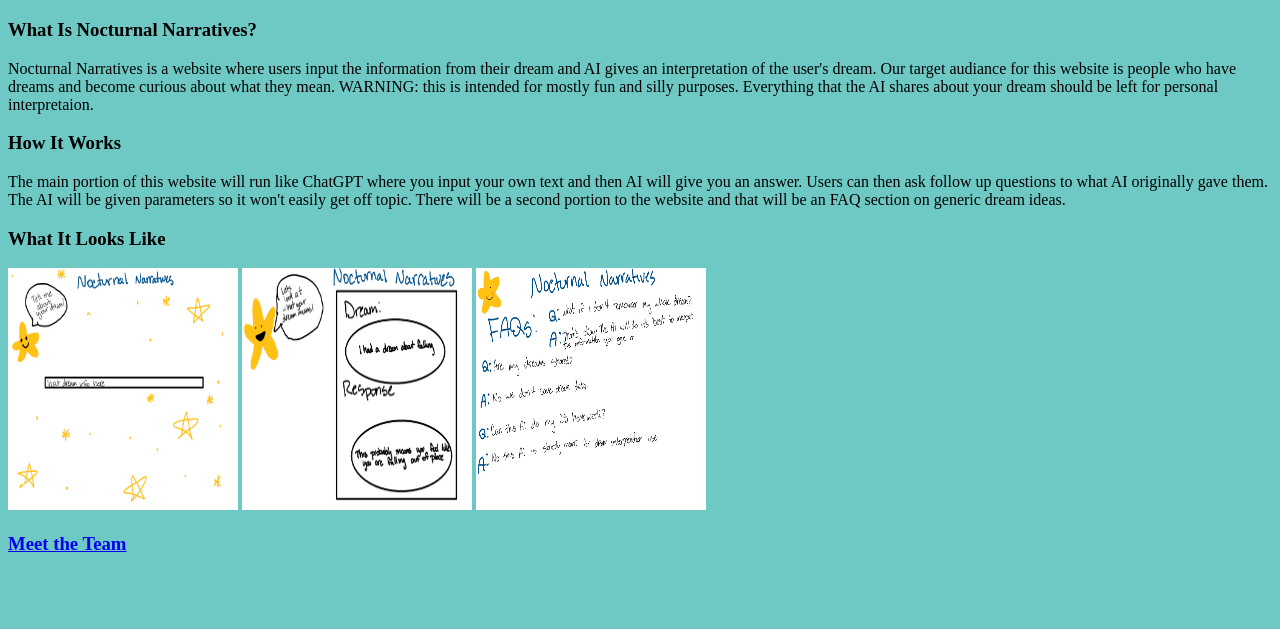
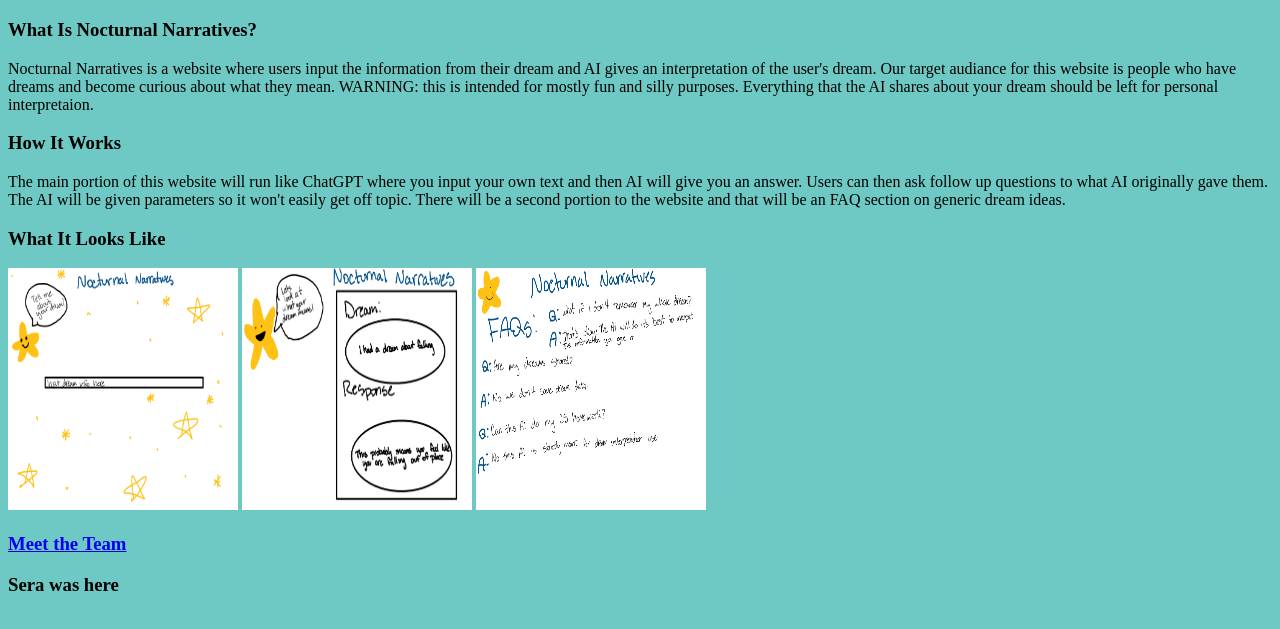
Before and after one commit to ccrandell27/NocturnalNarratives, a plain HTML site: page index.html in a window 1280 px wide. Shown: the part 61-690 px from the top of the page. Drawn offline with Linux system fonts and the light colour scheme.

Commit message:
sera was here

```diff
--- a/index.html
+++ b/index.html
@@ -20,5 +20,6 @@
             <img src="IMG_0204.jpeg" width="230" height="242">
             <img src="IMG_0205.jpeg" width="230" height="242">
             <h3><a href="./team.html">Meet the Team</a></h3>
+            <h3>Sera was here </h3>
         </body>
     </html>
```
